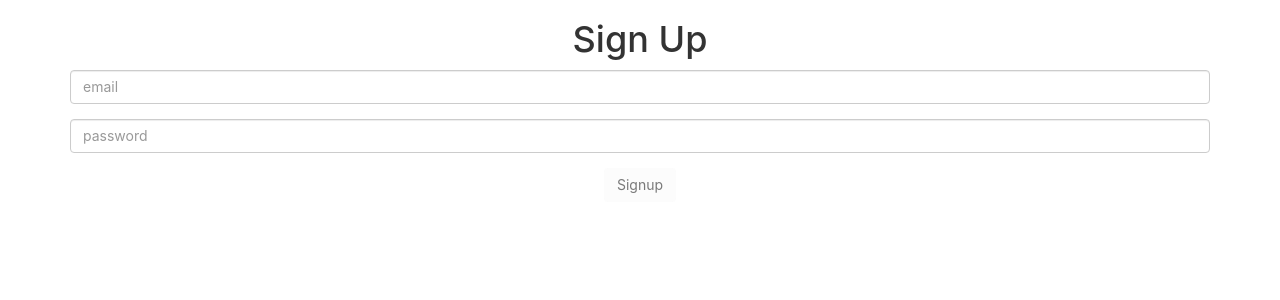
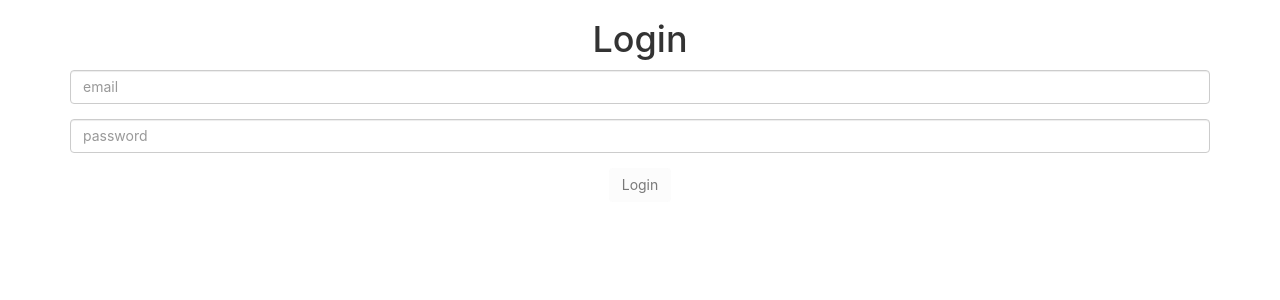
Before and after one commit to Jimbojones1/mern-boilerplate, a React (Create React App) app: page /login in a window 1280 px wide. Shown: the top 300 px of the page. Built offline with nearby package versions, Linux system fonts and the light colour scheme.

Commit message:
updated text in Login Component

```diff
--- a/src/pages/LoginPage/LoginPage.jsx
+++ b/src/pages/LoginPage/LoginPage.jsx
@@ -12,28 +12,24 @@ export default function LoginPage(props){
         pw: '',
     })
 
-
     const formRef = useRef();
 
     useEffect(() => {
       formRef.current.checkValidity() ? setValidForm(false) : setValidForm(true);
     });
 
-
-
     return (
         <>
-          <h1>Sign Up</h1>
+          <h1>Login</h1>
           <form  autoComplete="off" ref={formRef} onSubmit={async (e) => {
             e.preventDefault()
-            console.log(state, ' this is state')
+
             try {
                 await userService.login(state);
                 // Route to wherever you want!
-                alert("Logged in, time to go code where you want to go now!")
+                alert("Logged in, time to go code where you want to go now! ~ Login Component!")
               } catch (err) {
                 // Invalid user data (probably duplicate email)
-                console.log(err.message)
                 setError(err.message)
               }
           }}>
@@ -64,7 +60,7 @@ export default function LoginPage(props){
               className="btn"
               disabled={invalidForm}
             >
-              Signup
+              Login
             </button>
           </form>
 
```
